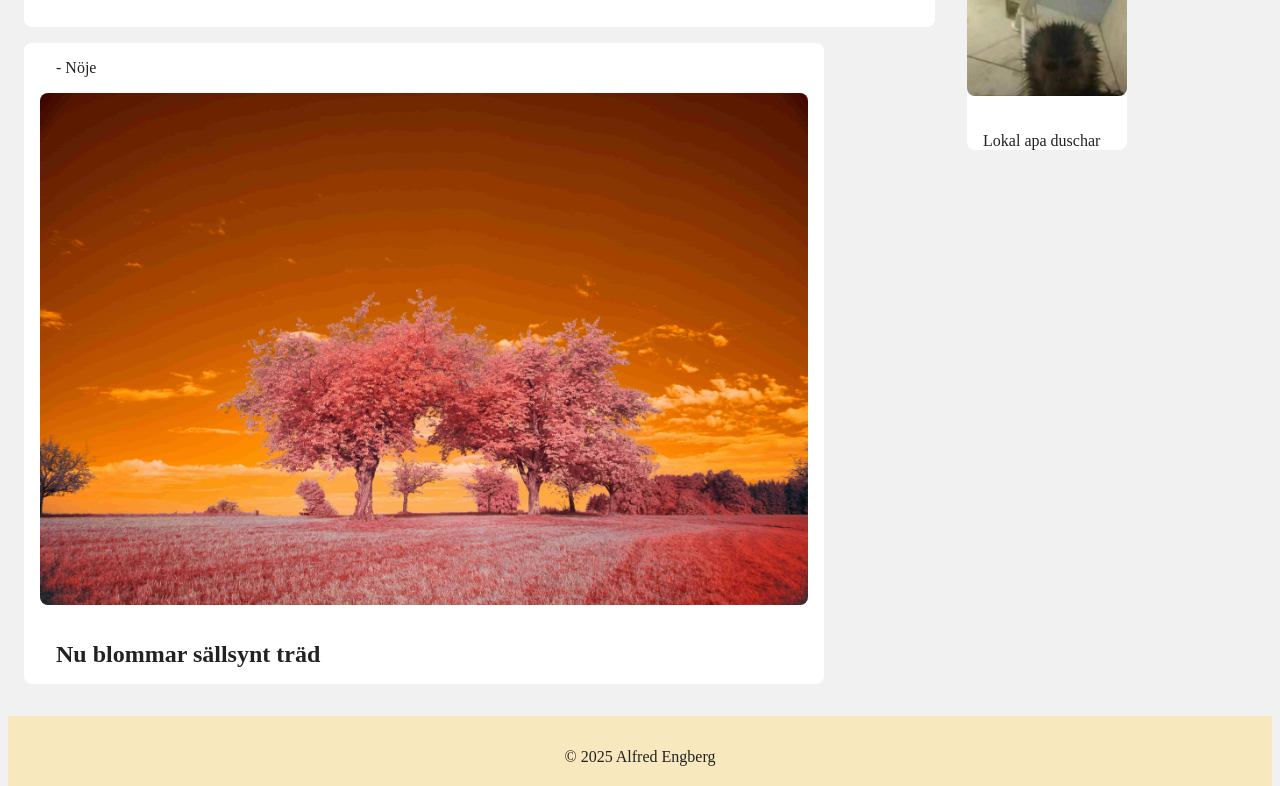
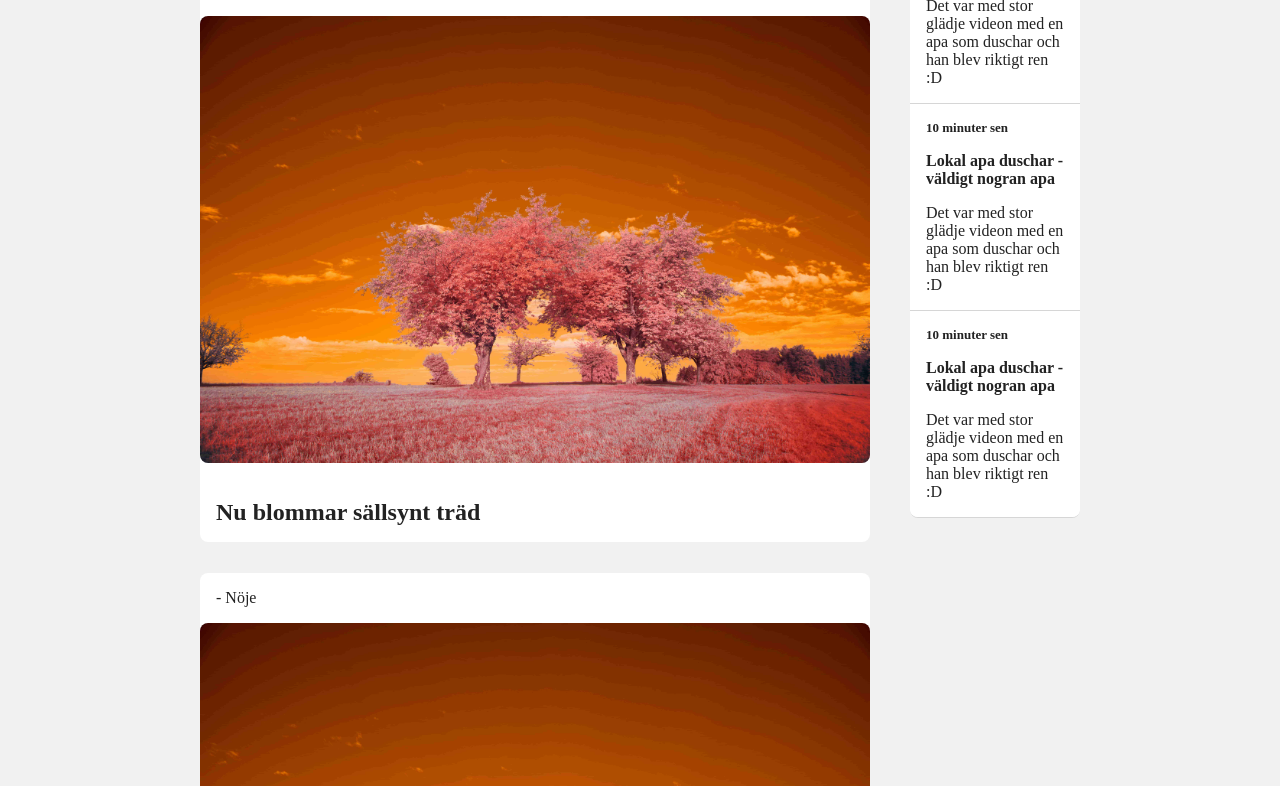
Before and after one commit to AlfredEngberg/tv4-kopia, a plain HTML site: page index.html in a window 1280 px wide. Shown: the part 231-1017 px from the top of the page. Drawn offline with Linux system fonts and the light colour scheme; a script that the page names is missing.

Commit message:
changed style to closer match tv4.se

```diff
--- a/index.html
+++ b/index.html
@@ -36,18 +36,26 @@
     </article>
 
 
-    <article class="with-sidebar">
-        <main class="container not-sidebar">
+    <article class="container with-sidebar">
+        <main class="not-sidebar">
             <div class="not-sidebar">
                 <article class="not-sidebar">
-                    <article>
-                        <div class="screamer">
-                            <h1>JUST NU</h1>
-                            <p>Bombhot på skola i Malmö</p>
+                    <div class="screamer">
+                        <h1>JUST NU</h1>
+                        <p>Bombhot på skola i Malmö</p>
+                    </div>
+
+                    <article class="">
+                        <div class="news">
+                            <p> - Nöje</p>
+                            <img src="/public/img/tree.jpg" alt="bild på ett träd som blommar">
+                            <h1>Nu blommar sällsynt träd</h1>
                         </div>
-                    </article>
-
-                    <article class="news">
+                        <div class="news">
+                            <p> - Nöje</p>
+                            <img src="/public/img/tree.jpg" alt="bild på ett träd som blommar">
+                            <h1>Nu blommar sällsynt träd</h1>
+                        </div>
                         <div class="news">
                             <p> - Nöje</p>
                             <img src="/public/img/tree.jpg" alt="bild på ett träd som blommar">
@@ -60,12 +68,31 @@
         </main>
 
         <nav class="sidebar">
-            <ul class="grid">
+            <ul class="card-news">
                 <li>
                     <a href="#">
                         <div class="card news">
-                            <img src="/public/img/apa i dusch.jpg" alt="apa som duschar">
-                            <p>Lokal apa duschar</p>
+                            <h1> 10 minuter sen </h1>
+                            <h2> Lokal apa duschar - väldigt nogran apa </h2>
+                            <p> Det var med stor glädje videon med en apa som duschar och han blev riktigt ren :D</p>
+                        </div>
+                    </a>
+                </li>
+                <li>
+                    <a href="#">
+                        <div class="card news">
+                            <h1> 10 minuter sen </h1>
+                            <h2> Lokal apa duschar - väldigt nogran apa </h2>
+                            <p> Det var med stor glädje videon med en apa som duschar och han blev riktigt ren :D</p>
+                        </div>
+                    </a>
+                </li>
+                <li>
+                    <a href="#">
+                        <div class="card news">
+                            <h1> 10 minuter sen </h1>
+                            <h2> Lokal apa duschar - väldigt nogran apa </h2>
+                            <p> Det var med stor glädje videon med en apa som duschar och han blev riktigt ren :D</p>
                         </div>
                     </a>
                 </li>
--- a/public/css/style.css
+++ b/public/css/style.css
@@ -12,6 +12,7 @@ h6 {
 
 body {
     background-color: var(--color-background);
+    margin: 0;
 }
 
 :root {
@@ -27,20 +28,18 @@ body {
 
 .container {
     background-color: var(--color-background);
-    width: min(80ch, 100vw - 2rem);
+    width: min(110ch, 100vw - 2rem);
     margin-inline: auto;
 }
 
 /* Navbar */
-
 nav .selected {
     color: var(--color-primary);
 }
 
 nav {
+    display: flex;
     overflow-x: auto;
-    display: flex;
-    padding: 0;
 }
 
 nav a {
@@ -52,6 +51,8 @@ nav a {
     place-content: center;
 }
 
+.navbar {}
+
 .top-navbar {
     place-content: center;
     display: flex;
@@ -61,8 +62,8 @@ nav a {
 }
 
 .bottom-navbar {
+    display: flex;
     place-content: center;
-    display: flex;
     background-color: var(--color-secondary);
 }
 
@@ -80,17 +81,19 @@ nav a {
 
 /* Screamer */
 .screamer {
+    width: 100%;
+    max-width: 800px;
     margin: 1rem;
     border-radius: var(--rounded-corners);
     background-color: var(--color-secondary);
     display: flex;
     flex-direction: row;
     align-items: center;
-    place-content: left;
     font-size: medium;
 }
 
 .screamer h1 {
+    margin: 0.5rem;
     padding-left: 1rem;
     font-size: xx-large;
     color: var(--color-primary);
@@ -104,17 +107,11 @@ nav a {
 
 /* News articles */
 .news {
-    max-width: 50rem;
-    margin: 1rem;
     border-radius: var(--rounded-corners);
     background-color: var(--color-secondary);
 }
 
 .news h1 {
-    place-items: center;
-    align-items: center;
-    place-content: center;
-    align-content: center;
     padding-left: 1rem;
     padding-bottom: 1rem;
     font-size: x-large;
@@ -128,16 +125,22 @@ nav a {
 }
 
 .news p {
-    padding-left: 1rem;
-    padding-top: 1rem;
+    padding: 1rem;
     font-size: medium;
     color: var(--color-text);
 }
 
 /* Sidebar */
 .sidebar {
+    overflow-x: visible;
+    max-width: 210px;
     display: flex;
     flex-wrap: wrap;
+}
+
+.sidebar a {
+    padding: 0;
+    white-space: wrap;
 }
 
 .with-sidebar {
@@ -151,20 +154,67 @@ nav a {
 }
 
 .not-sidebar {
+    display: flex;
+    flex-direction: column;
+    align-items: center;
+    max-width: 900px;
     flex-basis: 0;
     flex-grow: 999;
 }
 
-.grid {
-    display: grid;
+.card-news {
+    margin-top: 16;
+    display: flex;
+    flex-direction: column;
+    list-style: none;
+    border-radius: 0;
+}
+
+.card-news h1,
+h2,
+p {
+    align-items: start;
+    display: flex;
+    flex-wrap: wrap;
     padding: 0;
-    grid-template-columns: 1;
+    padding-inline: 1rem;
+    margin-top: 0;
+    margin-bottom: 0;
+    color: var(--color-text);
+}
+
+.card-news h1 {
+    font-size: small;
+    padding-bottom: 1rem;
+    padding-top: 1rem;
+}
+
+.card-news h2 {
+    font-size: medium;
+}
+
+.card-news p {
+    font-size: medium;
+    padding-bottom: 1rem;
 }
 
 /* Card */
-.card img {
-    max-width: 10rem;
+.card-news li {
+
+    border-bottom: 1px solid var(--color-shadow);
+    background-color: var(--color-secondary);
 }
+
+.card-news> :first-child {
+    border-top-left-radius: var(--rounded-corners);
+    border-top-right-radius: var(--rounded-corners);
+}
+
+.card-news> :last-child {
+    border-bottom-left-radius: var(--rounded-corners);
+    border-bottom-right-radius: var(--rounded-corners);
+}
+
 
 /* Footer */
 .footer {
```
Also changed, not shown: 1 other file.
